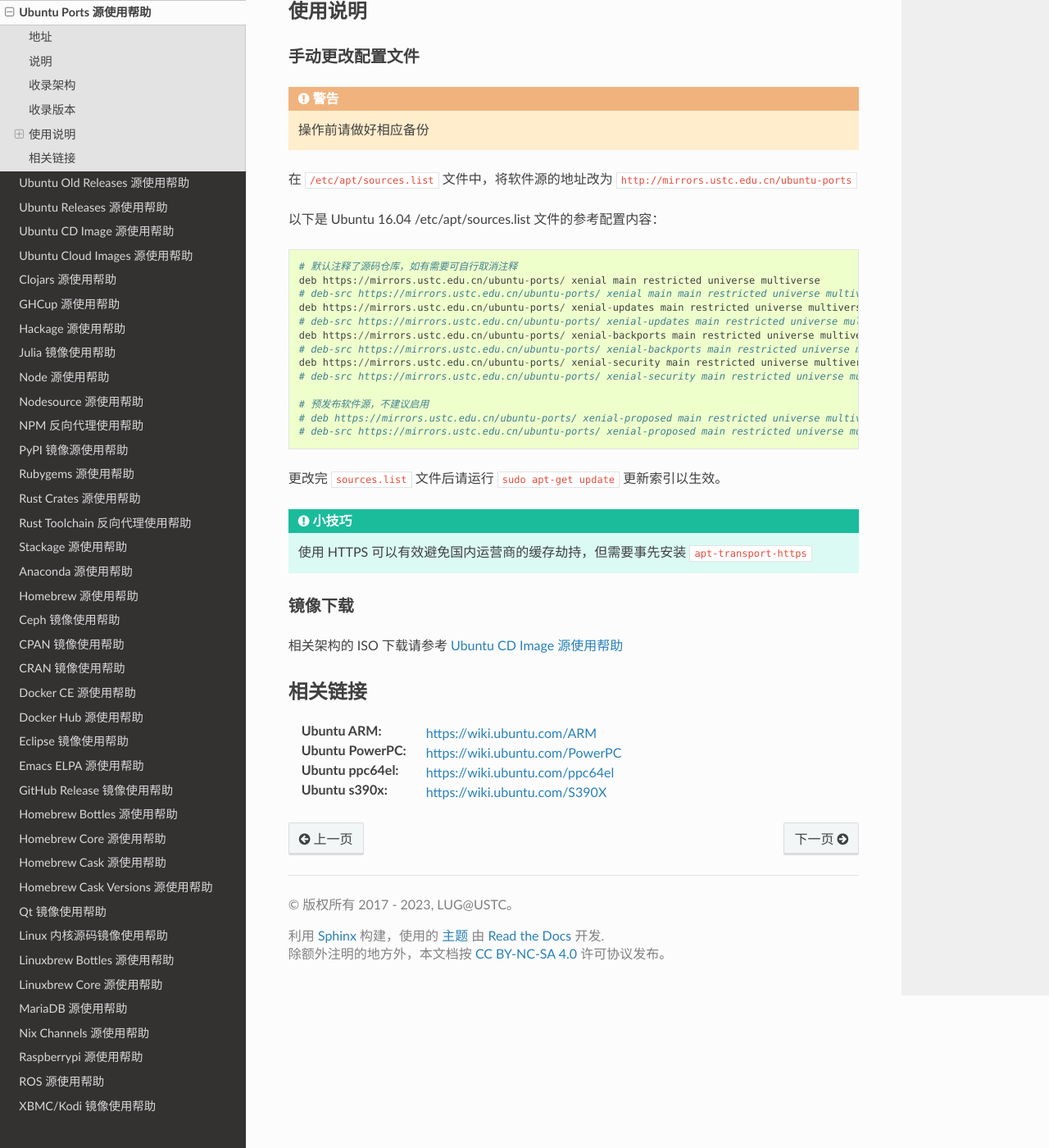
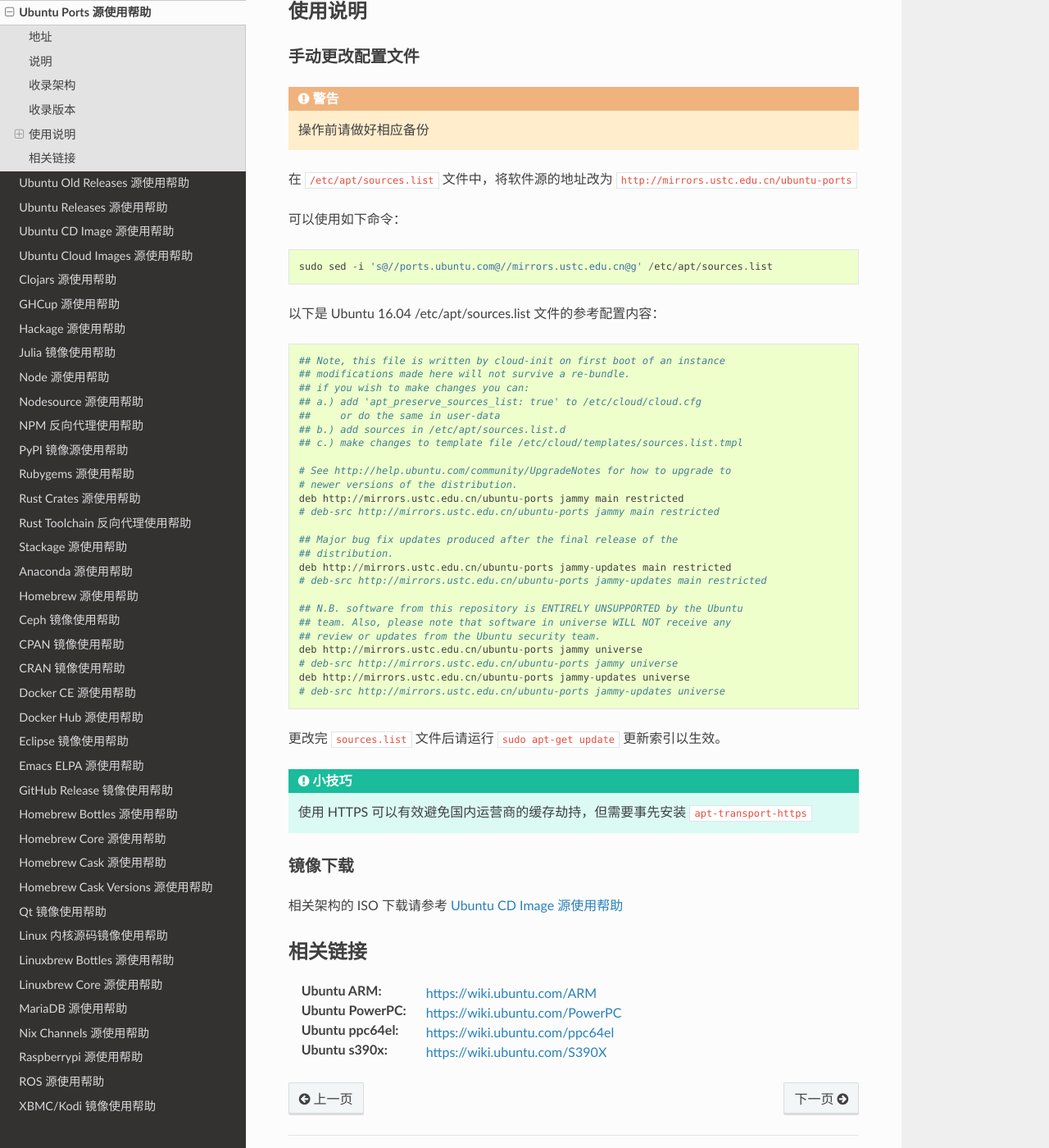
Before and after one commit to ustclug/mirrorhelp, a Sphinx documentation site: the page built from source/ubuntu-ports.rst, in a window 1280 px wide and 1400 px high, scrolled down 650 px. Shown: the whole window at 82% size. Built offline with Sphinx 7.4.7 and the Read the Docs theme 2.0.0, drawn with Linux system fonts in a browser that asks for light colours; pages that are not in the unit, such as notebooks, are missing from menus.

Commit message:
Update ubuntu-ports.rst

```diff
--- a/source/ubuntu-ports.rst
+++ b/source/ubuntu-ports.rst
@@ -35,23 +35,43 @@
 
 在 :file:`/etc/apt/sources.list` 文件中，将软件源的地址改为 ``http://mirrors.ustc.edu.cn/ubuntu-ports``
 
+可以使用如下命令：
+
+::
+
+  sudo sed -i 's@//ports.ubuntu.com@//mirrors.ustc.edu.cn@g' /etc/apt/sources.list
+
+
 以下是 Ubuntu 16.04 /etc/apt/sources.list 文件的参考配置内容：
 
 ::
 
-    # 默认注释了源码仓库，如有需要可自行取消注释
-    deb https://mirrors.ustc.edu.cn/ubuntu-ports/ xenial main restricted universe multiverse
-    # deb-src https://mirrors.ustc.edu.cn/ubuntu-ports/ xenial main main restricted universe multiverse
-    deb https://mirrors.ustc.edu.cn/ubuntu-ports/ xenial-updates main restricted universe multiverse
-    # deb-src https://mirrors.ustc.edu.cn/ubuntu-ports/ xenial-updates main restricted universe multiverse
-    deb https://mirrors.ustc.edu.cn/ubuntu-ports/ xenial-backports main restricted universe multiverse
-    # deb-src https://mirrors.ustc.edu.cn/ubuntu-ports/ xenial-backports main restricted universe multiverse
-    deb https://mirrors.ustc.edu.cn/ubuntu-ports/ xenial-security main restricted universe multiverse
-    # deb-src https://mirrors.ustc.edu.cn/ubuntu-ports/ xenial-security main restricted universe multiverse
+    ## Note, this file is written by cloud-init on first boot of an instance
+    ## modifications made here will not survive a re-bundle.
+    ## if you wish to make changes you can:
+    ## a.) add 'apt_preserve_sources_list: true' to /etc/cloud/cloud.cfg
+    ##     or do the same in user-data
+    ## b.) add sources in /etc/apt/sources.list.d
+    ## c.) make changes to template file /etc/cloud/templates/sources.list.tmpl
 
-    # 预发布软件源，不建议启用
-    # deb https://mirrors.ustc.edu.cn/ubuntu-ports/ xenial-proposed main restricted universe multiverse
-    # deb-src https://mirrors.ustc.edu.cn/ubuntu-ports/ xenial-proposed main restricted universe multiverse
+    # See http://help.ubuntu.com/community/UpgradeNotes for how to upgrade to
+    # newer versions of the distribution.
+    deb http://mirrors.ustc.edu.cn/ubuntu-ports jammy main restricted
+    # deb-src http://mirrors.ustc.edu.cn/ubuntu-ports jammy main restricted
+
+    ## Major bug fix updates produced after the final release of the
+    ## distribution.
+    deb http://mirrors.ustc.edu.cn/ubuntu-ports jammy-updates main restricted
+    # deb-src http://mirrors.ustc.edu.cn/ubuntu-ports jammy-updates main restricted
+
+    ## N.B. software from this repository is ENTIRELY UNSUPPORTED by the Ubuntu
+    ## team. Also, please note that software in universe WILL NOT receive any
+    ## review or updates from the Ubuntu security team.
+    deb http://mirrors.ustc.edu.cn/ubuntu-ports jammy universe
+    # deb-src http://mirrors.ustc.edu.cn/ubuntu-ports jammy universe
+    deb http://mirrors.ustc.edu.cn/ubuntu-ports jammy-updates universe
+    # deb-src http://mirrors.ustc.edu.cn/ubuntu-ports jammy-updates universe
+
 
 更改完 :file:`sources.list` 文件后请运行 ``sudo apt-get update`` 更新索引以生效。
 
```
